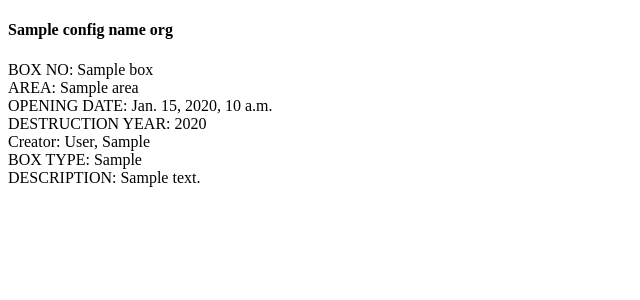
After one commit to LucioFlia/gestion_archivo_2, a Django app: template gestion_archivo_app/templates/box_pdf copy.html in a window 1280 px wide. The commit adds this page. Shown: the top 300 px of the page, without its empty margins (0-640 px from the left). Run offline with Django 4.2, Linux system fonts and the light colour scheme; the template is opened without the code that fills it: most values are stand-ins (such as "Sample title", 1, 10 or a date in 2020).

Commit message:
minor corrections

```diff
--- a/gestion_archivo_app/models.py
+++ b/gestion_archivo_app/models.py
@@ -136,7 +136,7 @@ class Box(models.Model):
             else:
                 new_number = 1
 
-            self.name = f"{new_number:05d}"
+            self.name = f"{new_number:06d}"
 
         super().save(*args, **kwargs)
 
--- /dev/null
+++ b/gestion_archivo_app/templates/box_pdf copy.html
@@ -0,0 +1,57 @@
+<!DOCTYPE html>
+<html lang="en">
+<head>
+    {% load static %}
+    <meta charset="UTF-8">
+    <meta name="viewport" content="width=device-width, initial-scale=1.0">
+
+
+    <style>
+        html {
+            scroll-behavior:auto;
+        }
+    </style>
+
+
+</head>
+<body>
+
+<div class="container mt-4">
+    <div class="card shadow">
+        <div class="card-header bg-primary text-white text-center">
+            <h4 class="mb-0">{{ config_name_org }}</h4>
+        </div>
+        <div class="card-body">
+
+            <!-- Box Information -->
+            <div class="mb-3">
+                <span class="fw-bold">BOX NO:</span> {{ box.name }}
+            </div>
+
+            <div class="mb-3">
+                <span class="fw-bold">AREA:</span> {{ box.area.name }}
+            </div>
+
+            <div class="mb-3">
+                <span class="fw-bold">OPENING DATE:</span> {{ box.creation_date }}
+            </div>
+            <div class="mb-3">
+            <span class="fw-bold ms-4">DESTRUCTION YEAR:</span> {{ box.destruction_year }}
+            </div>
+            <div class="mb-3">
+                <span class="fw-bold">Creator:</span> {{ box.user.last_name }}, {{ box.user.first_name }}
+            </div>
+
+            <div class="mb-3">
+                <span class="fw-bold">BOX TYPE:</span> {{ box.box_type }}
+            </div>
+
+            <div class="mb-3">
+                <span class="fw-bold">DESCRIPTION:</span> {{ box.description }}
+            </div>
+
+
+        </div>
+    </div>
+</div>
+</body>
```
Also changed, not shown: gestion_archivo/settings.py (+9 -0 lines), gestion_archivo_app/templates/box_pdf.html (+5 -3 lines), db2.sqlite3.
